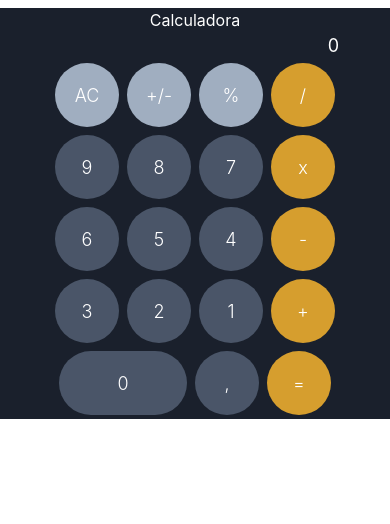
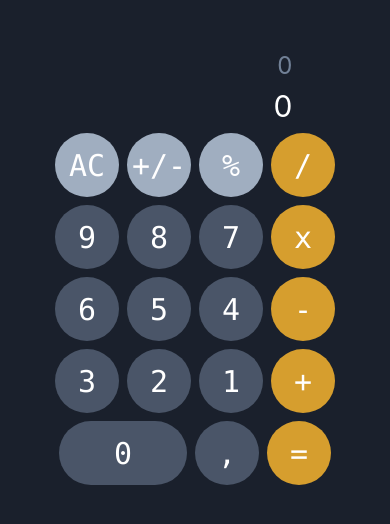
Before and after one commit to ViniciosTI/Calculadora, a React (Create React App) app in the folder calc/: page / in a window 390 px wide. Shown: the top 524 px of the page. Built offline with nearby package versions, Linux system fonts and the light colour scheme.

Commit message:
Montei estilo responsivo

```diff
--- a/calc/src/App.js
+++ b/calc/src/App.js
@@ -3,94 +3,101 @@ import React from "react";
 import Button from "./componentes/button";
 
 class App extends React.Component {
-  state={
-    num : "0"
+  state = {
+    num: "0"
   }
 
-  getNumero(i){
+  getNumero(i) {
     console.log(i)
-    // let num = this.state
-    // if(num === "0") num = ""
-    // this.setState({
-    //   num : num+i
-    // })
+    let val = this.state
+    if(val === "0") val = ""
+    this.setState({
+      num : val+i
+    })
   }
 
   render() {
-    const {num} = this.state
-    console.log(num)
+    const { num } = this.state
+    // console.log(num)
+
     return (
-      <div className=" bg-gray-900 flex flex-col w-screen h-full mx-auto my-2 items-center">
-        <h1 className="text-white">Calculadora</h1>
+      <div className={"py-12 items-center"}>
+        <div className="flex flex-col mx-auto">
+          <input style={{ paddingRight: "25%" }}
+            className="text-right w-full text-2xl md:text-3xl lg:text-4xl bg-transparent text-gray-600" type="text" disabled value={num} />
+        </div>
+        <div className="flex flex-col mx-auto ">
+          <input style={{ paddingRight: "25%" }}
+            className="text-right px-16 md:px-32 lg:px-64 w-full text-3xl md:text-4xl lg:text-5xl bg-transparent text-white" type="text" disabled value={num} />
+        </div>
+        <div className="flex flex-col mx-auto items-center">
           <div>
-          <input className="text-right text-lg bg-transparent text-white" type="text" value={num} />
-        </div>
-        <div>
-          <Button cor="cinza">
+            <Button getValor={() => this.getNumero("ac")} cor="cinza">
               AC
         </Button>
-          <Button cor="cinza">
+            <Button getValor={() => this.getNumero("+/-")} cor="cinza">
               +/-
         </Button>
-          <Button cor="cinza">
+            <Button getValor={() => this.getNumero("%")} cor="cinza">
               %
         </Button>
-          <Button cor="amarelo">
+            <Button getValor={() => this.getNumero("/")} cor="amarelo">
               /
         </Button >
           </div>
-        <div >
-          <Button>
+          <div className="w-auto">
+            <Button getValor={() => this.getNumero("9")}>
               9
         </Button>
-          <Button>
+            <Button getValor={() => this.getNumero("8")}>
               8
         </Button>
-          <Button>
+            <Button getValor={() => this.getNumero("7")}>
               7
         </Button>
-          <Button cor="amarelo">
+            <Button getValor={() => this.getNumero("x")} cor="amarelo">
               x
         </Button>
           </div>
-        <div>
-          <Button>
+          <div className="w-auto">
+            <Button getValor={() => this.getNumero("6")}>
               6
         </Button>
-          <Button>
+            <Button getValor={() => this.getNumero("5")}>
               5
         </Button>
-          <Button>
+            <Button getValor={() => this.getNumero("4")}>
               4
         </Button>
-          <Button cor="amarelo">
+            <Button getValor={() => this.getNumero("-")} cor="amarelo">
               -
         </Button>
           </div>
-        <div>
-          <Button>
+          <div className="w-auto">
+            <Button getValor={() => this.getNumero("3")}>
               3
         </Button>
-          <Button>
+            <Button getValor={() => this.getNumero("2")}>
               2
         </Button>
-          <Button onClick={() => this.getNumero("1")} >
+            <Button getValor={() => this.getNumero("1")} >
               1
         </Button>
-          <Button cor="amarelo">
+            <Button getValor={() => this.getNumero("+")} cor="amarelo">
               +
         </Button>
           </div>
-        <div>
-          <Button forma="comprimido">
+          <div className="w-auto">
+            <Button getValor={() => this.getNumero("0")} forma="comprimido">
               0
         </Button>
-          <Button>
+            <Button getValor={() => this.getNumero(",")}>
               ,
         </Button>
-          <Button cor="amarelo">
+            <Button getValor={() => this.getNumero("=")} cor="amarelo">
               =
         </Button>
+          </div>
         </div>
       </div>
     );
--- a/calc/src/componentes/button.js
+++ b/calc/src/componentes/button.js
@@ -1,6 +1,5 @@
 // src/components/button.js
 import React from "react";
-import { render } from "react-dom";
 
 class Button extends React.Component {
   getCor() {
@@ -15,18 +14,20 @@ class Button extends React.Component {
   getFormato() {
     const { forma } = this.props;
     if (forma === undefined)
-      return "w-16 h-16 rounded-full "
+      return "w-16 h-16 md:w-32 md:h-32"
     if (forma === "comprimido")
-      return "w-32 h-16 rounded-full"
-
+      return "w-32 h-16 md:w-64 md:h-32"
+  }
+  handleClick(event) {
+    event.preventDefault()
+    this.props.getValor()
   }
   render() {
     const corBtn = this.getCor()
     const formato = this.getFormato()
     return (
-        <button
-          className={"focus:outline-none " + formato + " inline px-2 py-1 m-1  text-white text-lg font-light " + corBtn}
-
+        <button onClick={this.handleClick.bind(this)}
+          className={formato + " " + corBtn + " font-mono focus:outline-none rounded-full m-1 text-white text-3xl md:text-5xl"}
         >
           {this.props.children}
         </button>
--- a/calc/tailwind.css
+++ b/calc/tailwind.css
@@ -1,3 +1,7 @@
+
 @tailwind base;
+body, html{
+    @apply bg-gray-900;
+  }
 @tailwind components;
 @tailwind utilities;
```
Also changed, not shown: calc/src/styles.css. Lines whose indentation alone changed are shown as unchanged.
